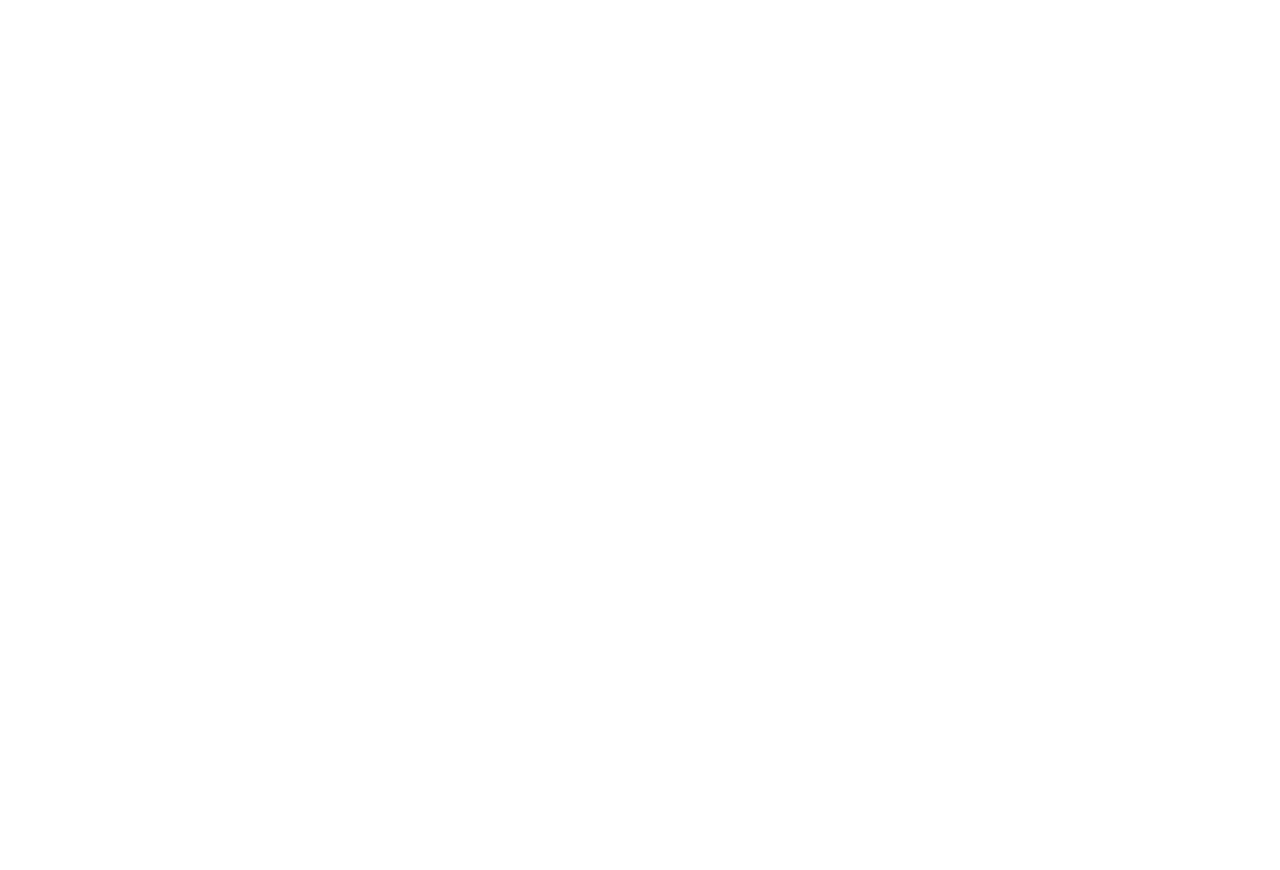
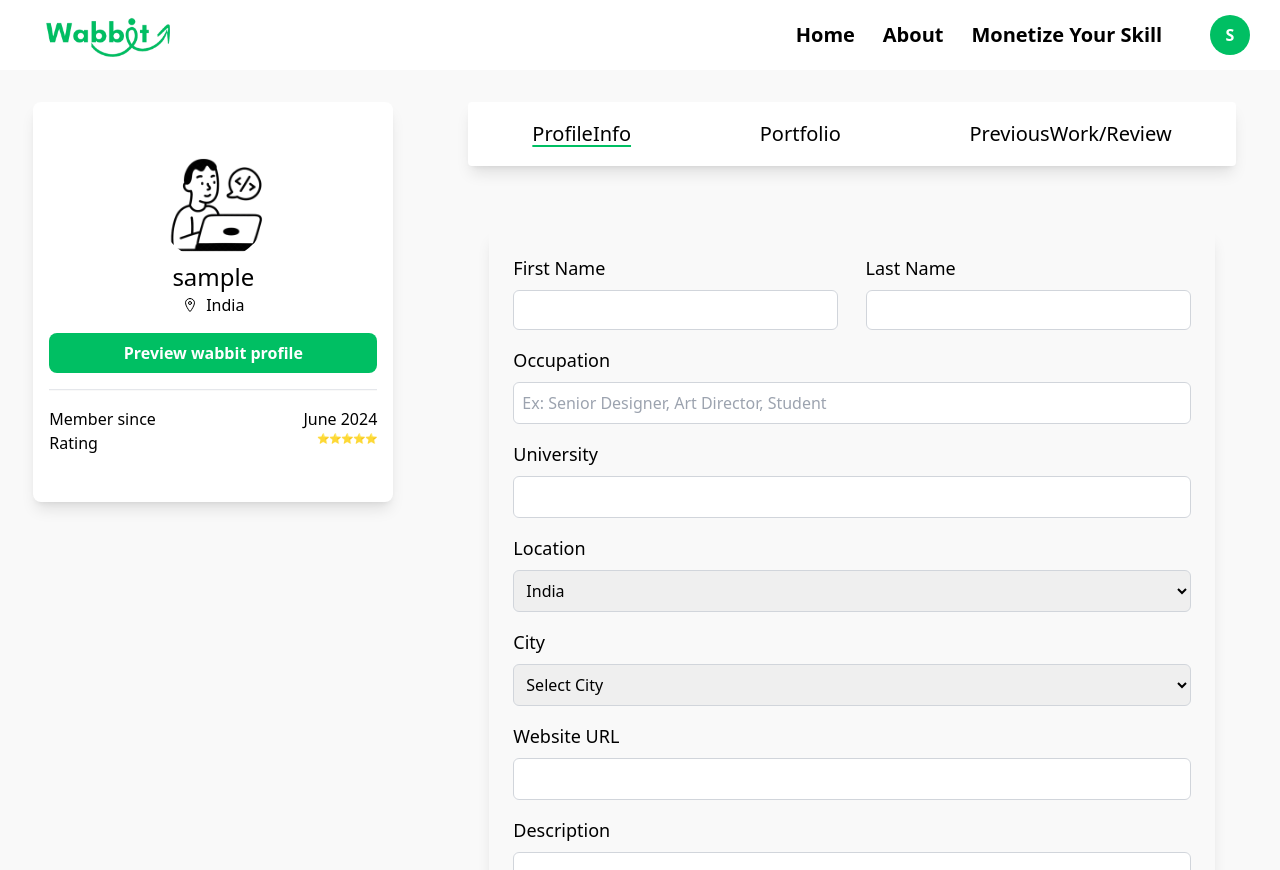
Before and after one commit to Wabbit-india/Wabbit, a React (Vite) app in the folder Client/: page /myprofile in a window 1280 px wide. Before the commit this address had no page. Before the commit the page ends 800 px from the top, so only its background shows below. Built offline with nearby package versions, Linux system fonts and the light colour scheme; sample sign-in values are in the browser's storage.

Commit message:
make login signup working

```diff
--- a/Client/src/App.jsx
+++ b/Client/src/App.jsx
@@ -4,7 +4,7 @@ import { Contextprovider } from '../src/context/Contextprovider';
 import Home from './page/Home';
 import About from './page/About';
 import Profile from './page/Profile';
-import Profiledet from './page/Profiledet';
+// import Profiledet from './page/Profiledet';
 import Freelancerprl from './page/Freelancerprl';
 
 function App() {
@@ -18,6 +18,7 @@ function App() {
             <Route path="/" element={<Home />} />
             <Route path="/about" element={<About/>} />
             <Route path="/profile" element={<Profile/>}/>
+            <Route path="/myprofile" element={<Freelancerprl/>}/>
           </Routes>
         </BrowserRouter>
       </Contextprovider>
--- a/Client/src/components/Auth/Login Steps/LoginStep1.jsx
+++ b/Client/src/components/Auth/Login Steps/LoginStep1.jsx
@@ -5,14 +5,14 @@ import { FaRegEye } from "react-icons/fa6";
 import { FaRegEyeSlash } from "react-icons/fa6";
 
 const LoginStep1 = () => {
-  const { setLoginStep } = useContext(Mycontext);
+  const { setLoginStep, setIsModal } = useContext(Mycontext);
   const [show, setshow] = useState(false);
   const [data, setData] = useState("");
   const [password, setpassword] = useState("");
   const [loading, setLoading] = useState(false);
   const [error, setError] = useState("");
 
-  const result = async(e) =>{
+  const result = async (e) => {
     e.preventDefault();
     setLoading(true);
     setError("");
@@ -30,11 +30,16 @@ const LoginStep1 = () => {
       });
 
       const result = await response.json();
-      setData("")
-      setpassword("")
 
       if (result.success) {
         console.log("Login successful", result);
+        setData("");
+        setpassword("");
+        localStorage.setItem("token", result.token);
+        localStorage.setItem("_id", result._id);
+        localStorage.setItem("username", result.username);
+        setIsModal(false);
+        setLoginStep(0);
       } else {
         // Handle error response
         setError(result.message || "Login failed");
@@ -44,12 +49,10 @@ const LoginStep1 = () => {
     } finally {
       setLoading(false);
     }
-
-  }
+  };
   return (
     <div className="flex flex-col  gap-3 h-[100%]">
       <div className="absolute top-6">
-
         <button
           className="text-start font-bold text-sm flex gap-2 flex-row items-center justify-start"
           onClick={() => {
@@ -73,7 +76,9 @@ const LoginStep1 = () => {
             type="text"
             id="email"
             value={data}
-            onChange={(e)=>{setData(e.target.value)}}
+            onChange={(e) => {
+              setData(e.target.value);
+            }}
             placeholder="name@email.com"
             className="border rounded-lg py-2 px-3 pr-10 border-[rgb(0,0,0,0.2)] focus:outline-[rgb(0,0,0,0.5)] "
           />
@@ -88,7 +93,9 @@ const LoginStep1 = () => {
               id="password"
               placeholder="passowrd"
               value={password}
-              onChange={(e)=>{setpassword(e.target.value)}}
+              onChange={(e) => {
+                setpassword(e.target.value);
+              }}
               className="border rounded-lg py-2 px-3 pr-10 border-[rgb(0,0,0,0.2)] w-full focus:outline-[rgb(0,0,0,0.5)]"
             />
             {!show ? (
@@ -109,7 +116,10 @@ const LoginStep1 = () => {
         <div className="text-end underline cursor-pointer text-maincolor hover:transition">
           Forgot Password?
         </div>
-        <button type="submit" className="py-3 text-center w-full cursor-pointer border rounded-xl border-[rgb(0,0,0,0.2)] font-bold flex-row flex items-center justify-center gap-[5%] bg-black">
+        <button
+          type="submit"
+          className="py-3 text-center w-full cursor-pointer border rounded-xl border-[rgb(0,0,0,0.2)] font-bold flex-row flex items-center justify-center gap-[5%] bg-black"
+        >
           <p className="text-[16px] text-white">Continue</p>
         </button>
       </form>
--- a/Client/src/components/Auth/Register Steps/RegisterStep2.jsx
+++ b/Client/src/components/Auth/Register Steps/RegisterStep2.jsx
@@ -5,16 +5,18 @@ import { FaArrowLeftLong } from "react-icons/fa6";
 const RegisterStep2 = () => {
   const {
     setRegisterStep,
-    setshow,
     registerEmail,
     setRegisterEmail,
     registerPassword,
     setRegisterPassword,
     registerUsername,
     setRegisterUsername,
+    setIsModal,
+    setcreateAccount,
+    setLoginStep,
   } = useContext(Mycontext);
 
-  const register = async(e) =>{
+  const register = async (e) => {
     e.preventDefault();
     try {
       const response = await fetch("http://localhost:8000/auth/register", {
@@ -25,19 +27,27 @@ const RegisterStep2 = () => {
         body: JSON.stringify({
           email: registerEmail,
           password: registerPassword,
-          username : registerUsername
+          username: registerUsername,
         }),
       });
       const result = await response.json();
-      console.log(result)
+      console.log(result);
+      const token = result.authToken;
+      localStorage.setItem("token", token);
+      localStorage.setItem("_id", result._id);
+      localStorage.setItem("username", result.username);
       setRegisterUsername("");
-      setRegisterEmail("")
-      setRegisterPassword("")
-      setshow(false)
+      setRegisterEmail("");
+      setRegisterPassword("");
+      setRegisterStep(0);
+      setcreateAccount(false);
+      setLoginStep(0);
+      setIsModal(false);
     } catch (error) {
-      console.log("an error occured in registering")
+      console.log(error);
+      console.log("an error occured in registering");
     }
-  }
+  };
 
   return (
     <div className="flex flex-col  gap-3 h-[100%]">
--- a/Client/src/components/Home/Navbar/Navbar.jsx
+++ b/Client/src/components/Home/Navbar/Navbar.jsx
@@ -1,15 +1,25 @@
 import React, { useContext, useEffect } from "react";
 import logo from "../../../assets/Home/Nav/navlogo.png";
 import { Mycontext } from "../../../context/Mycontext";
-import { Link } from "react-router-dom";
+import { Link, useNavigate } from "react-router-dom";
 // import ClickAwayListener from 'react-click-away-listener';
-import ClickAwayListener from 'react-click-away-listener';
+import ClickAwayListener from "react-click-away-listener";
 import Login from "../../Auth/Login";
 import Register from "../../Auth/Register";
 
 const Navbar = () => {
-  const { isnavbar, setIsnavbar,createAccount, setcreateAccount, setLoginStep, setRegisterStep} = useContext(Mycontext);
+  const navigate = useNavigate()
+  const name = localStorage.getItem("username")
+  const {
+    isnavbar,
+    setIsnavbar,
+    createAccount,
+    setcreateAccount,
+    setLoginStep,
+    setRegisterStep,
+  } = useContext(Mycontext);
   const { isModal, setIsModal } = useContext(Mycontext);
+  const token = localStorage.getItem("token");
 
   // Log isnavbar whenever it changes
   useEffect(() => {
@@ -17,15 +27,14 @@ const Navbar = () => {
   }, [isnavbar]);
 
   useEffect(() => {
-
     if (isModal) {
-      document.body.classList.add('overflow-hidden');
+      document.body.classList.add("overflow-hidden");
     } else {
-      document.body.classList.remove('overflow-hidden');
+      document.body.classList.remove("overflow-hidden");
     }
 
     return () => {
-      document.body.classList.remove('overflow-hidden');
+      document.body.classList.remove("overflow-hidden");
     };
   }, [isModal]);
 
@@ -81,6 +90,7 @@ const Navbar = () => {
           </li>
         </div>
 
+        {!token ? (
           <button
             className="text-nowrap w-[95%] px-4 py-2 border-[1px] bg-black  text-white text-[17px] font-[500] rounded-xl md:w-[150px]"
             onClick={() => {
@@ -89,6 +99,18 @@ const Navbar = () => {
           >
             Get Started
           </button>
+        ) : (
+          <button
+            className="bg-maincolor rounded-full w-[40px] h-[40px] text-white text-center uppercase font-bold"
+            onClick={() => {
+              // localStorage.removeItem("token");
+              // localStorage.removeItem("_id");
+              navigate("/myprofile");
+            }}
+          >
+            {name[0]}
+          </button>
+        )}
       </div>
 
       {isModal && (
@@ -96,7 +118,7 @@ const Navbar = () => {
           <ClickAwayListener onClickAway={handleClickAway}>
             <div className="w-[90vw] md:w-[80vw] lg:w-[600px] xl:w-[550px] bg-white h-[85vh] rounded-2xl flex flex-row overflow-hidden">
               <div className="w-[100%] xl:w-[100%] h-full flex flex-col items-center justify-center relative">
-              {createAccount?<Register/>:<Login/>}
+                {createAccount ? <Register /> : <Login />}
               </div>
             </div>
           </ClickAwayListener>
--- a/Client/src/page/Freelancerprl.jsx
+++ b/Client/src/page/Freelancerprl.jsx
@@ -1,13 +1,23 @@
-import React, { useState } from 'react';
+import React, { useEffect, useState } from 'react';
 import img from '../../src/assets/Home/webDeveloper.png';
 import { IoLocationOutline } from "react-icons/io5";
 import Navbar from '../components/Home/Navbar/Navbar';
 import Freelancer1 from '../components/freelancer/Freelancer1';
 import Freelancer2 from '../components/freelancer/Freelancer2';
 import Freelancer3 from '../components/freelancer/Freelancer3';
+import { useNavigate } from 'react-router-dom';
 
 export default function Profile() {
   const [activeProfile, setActiveProfile] = useState('Freelancer1'); // Initial state to display Profile1
+  const username = localStorage.getItem("username")
+  const navigate = useNavigate()
+  const token = localStorage.getItem("token")
+  useEffect(() => {
+      if (!token) {
+          navigate("/");
+      }
+  }, [token , navigate])
+
 
   // Helper function to set the underline for the active button
   const getButtonStyle = (Freelancer1) => {
@@ -21,17 +31,17 @@ export default function Profile() {
       <div className='w-full h-[70px]'>
         <Navbar />
       </div>
-      <div className="bg-bgmain w-full h-screen flex flex-col sm:flex-row">
+      <div className="bg-bgmain w-full h-screen flex flex-col justify-center sm:flex-row">
         {/* The "aside" section will appear at the top on small screens */}
         <aside className="w-full sm:w-[400px] flex justify-center p-5 m-3">
           {/* Responsive inner div */}
           <div className="bg-white shadow-lg w-full max-w-[380px] h-[400px] flex flex-col justify-center items-center rounded-lg p-4">
             <img className="w-28 rounded-full max-w-full" src={img} alt="Profile" />
-            <h1 className="text-2xl">Harsh Teja</h1>
+            <h1 className="text-2xl">{username}</h1>
             <div className="flex items-center">
               <IoLocationOutline className="mr-2" /> India
             </div>
-            <button className="bg-maincolor w-full rounded-lg p-2 mt-4">Contact me</button>
+            <button className="bg-maincolor w-full rounded-lg p-2 mt-4 text-white font-semibold">Preview wabbit profile</button>
             <hr className="w-full h-[2px] bg-bgmain my-4" />
             <div className="flex justify-between w-full">
               <h1>Member since</h1>
```
Also changed, not shown: 1 other file (tests, documents, lock files or other folders). Lines whose indentation alone changed are shown as unchanged.
